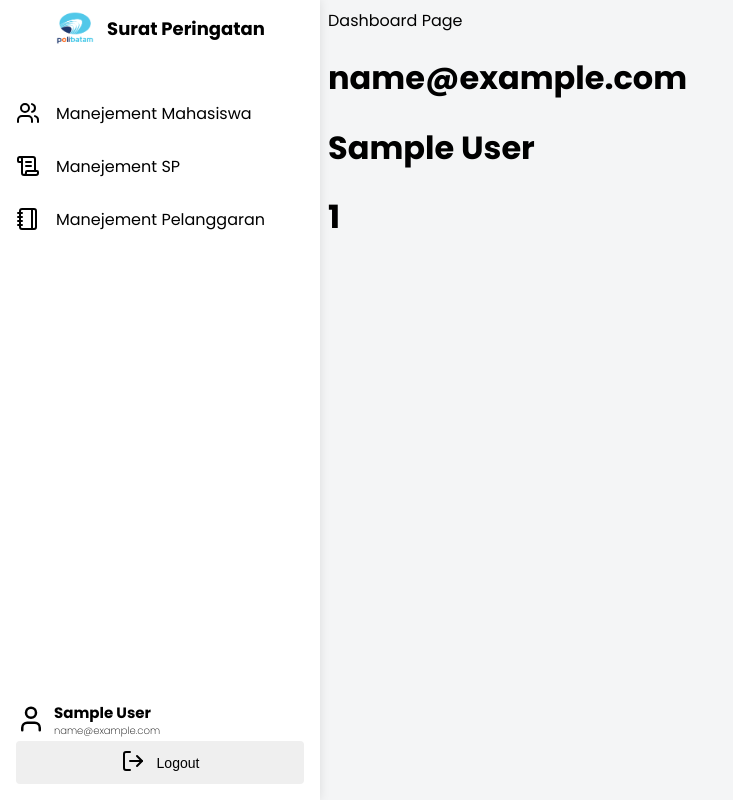
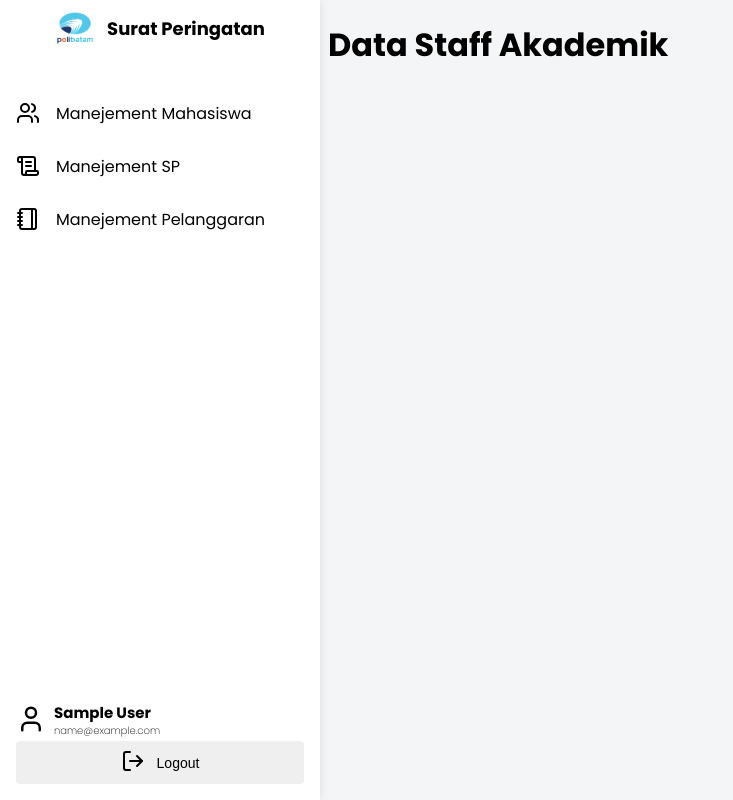
Before and after one commit to FranklinChang08/SuratPeringatan, a PHP site: page /staff/dashboard.php in a window 1280 px wide. Shown: the whole page, without its empty margins (0-733 px from the left). Run offline with PHP 8.4, Linux system fonts and the light colour scheme; the visitor is signed in with stand-in values (Sample User, id 1).

Commit message:
Perubahankecil

```diff
--- a/staff/dashboard.php
+++ b/staff/dashboard.php
@@ -1,9 +1,9 @@
-<?php
+<!-- <?php
 session_start();
 $email = $_SESSION['email'];
 $nama_staff = $_SESSION['nama_staff'];
 $nik = $_SESSION['nik'];
-?>
+?> -->
 
 <!DOCTYPE html>
 <html lang="en">
@@ -34,11 +34,18 @@ $nik = $_SESSION['nik'];
     include('../component/sidebar.php')
     ?>
     <div class="content">
-        Dashboard Page
+        <h1>Data Staff Akademik</h1>
+        <div>
+            <tr>
+                <td>
 
-        <h1><?= $email ?></h1>
+                </td>
+            </tr>
+        </div>
+
+        <!-- <h1><?= $email ?></h1>
         <h1><?= $nama_staff ?></h1>
-        <h1><?= $nik ?></h1>
+        <h1><?= $nik ?></h1> -->
     </div>
 </body>
 
```
Also changed, not shown: img/WhatsApp Image 2025-09-24 at 16.50.46_b2a5cf8a.jpg (added).
